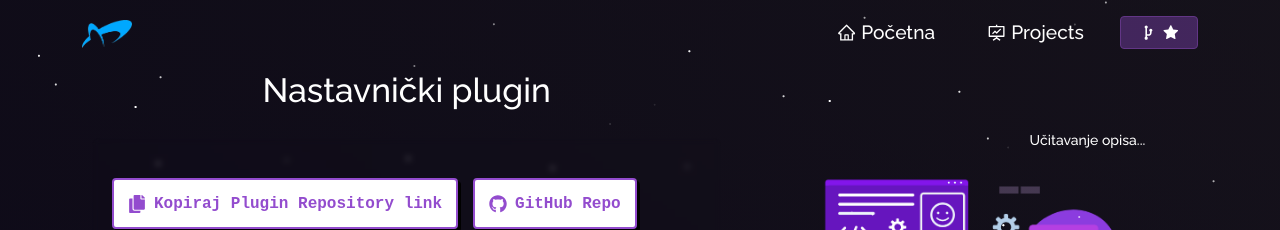
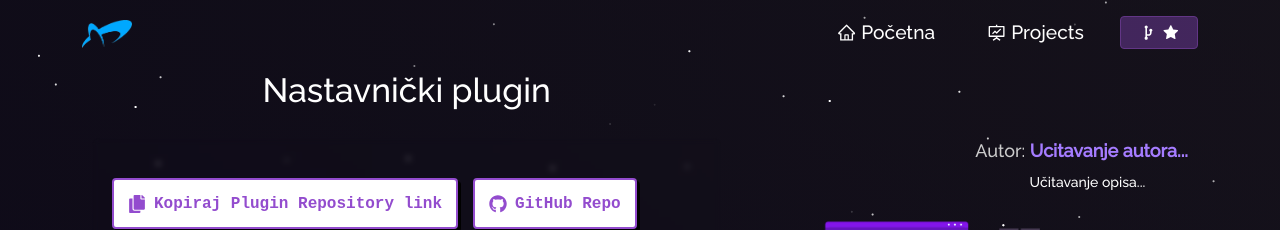
Before and after one commit to zarko-ned/raf-plugin-store-frontend, a React (Create React App) app: page /teacherplugin in a window 1280 px wide. Shown: the top 230 px of the page. Built offline with nearby package versions, Linux system fonts and the light colour scheme; no server answers.

Commit message:
dodati autori

```diff
--- a/src/components/About/TeacherPlugin.js
+++ b/src/components/About/TeacherPlugin.js
@@ -67,6 +67,9 @@ function StudentPlugin() {
                         style={{paddingTop: "50px", paddingBottom: "50px"}}
                         className="about-img"
                     >
+                        <h1 className="project-author">
+                            Autor: <strong className="author-name">{author}</strong>
+                        </h1>
                         <p className="plugin-description" style={{cursor: isLong ? 'pointer' : 'default'}}>
                             {visibleText}
                             {isLong && (
--- a/src/style.css
+++ b/src/style.css
@@ -886,3 +886,16 @@ button.plugin-button:hover {
     transform: translate(2px, 2px);
     box-shadow: 1px 1px 0 #000;
 }
+
+.project-author {
+    font-size: 18px; /* manja veličina */
+    font-weight: 500;
+    color: #ccc;
+    margin-top: 20px;
+    text-align: right;
+}
+
+.author-name {
+    color: #a57cff; /* ljubičasta nijansa, zameni po potrebi */
+    font-weight: bold;
+}
```
